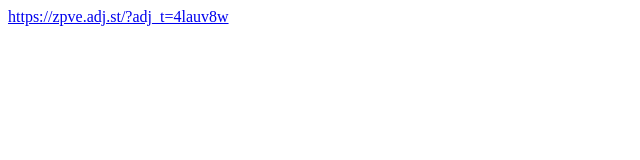
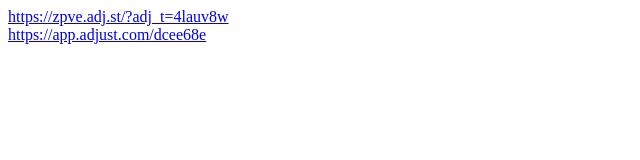
Before and after one commit to yutarouk/myWebTest, a plain HTML site: page test.html in a window 1280 px wide. Shown: the whole page, without its empty margins (0-640 px from the left). Drawn offline with Linux system fonts and the light colour scheme.

Commit message:
Update test.html

```diff
--- a/test.html
+++ b/test.html
@@ -2,5 +2,7 @@
 <html>
 <body>
   <a href=https://zpve.adj.st/?adj_t=4lauv8w>https://zpve.adj.st/?adj_t=4lauv8w</a>
+  <br>
+  <a href=https://app.adjust.com/dcee68e>https://app.adjust.com/dcee68e</a>
 </body>
 </html>
```
